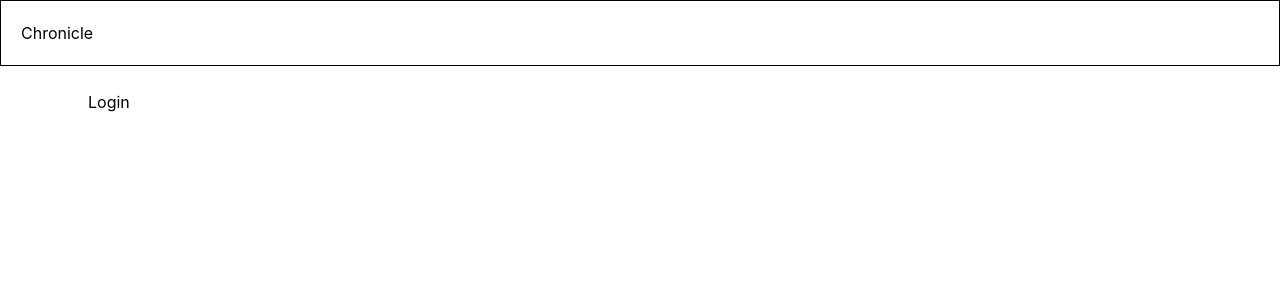
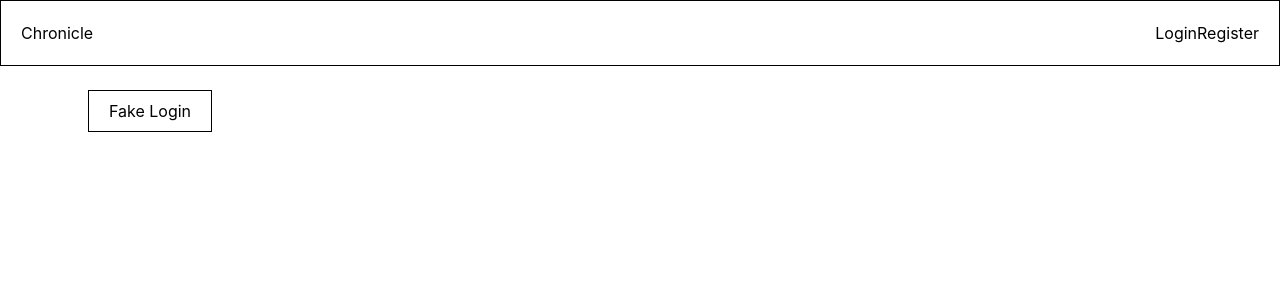
Before and after one commit to mohit-prashant01/chronicle, a React app in the folder frontend/: page /login in a window 1280 px wide. Shown: the top 300 px of the page. Built offline with nearby package versions, Linux system fonts and the light colour scheme; the HTML template or start-up script is replaced by a standard one.

Commit message:
Authentication Context + Global State

```diff
--- /dev/null
+++ b/frontend/src/context/AuthContext.jsx
@@ -0,0 +1,42 @@
+import {createContext, useContext, useEffect, useState} from "react"
+
+const AuthContext = createContext()
+
+export function AuthProvider({children}){
+    const[token,setToken]=useState(null)
+
+    useEffect(()=>{
+        const saved = localStorage.getItem("token")
+        if(saved){
+            setToken(saved)
+        }
+    },[])
+
+    function login(accessToken){
+        localStorage.setItem("token",accessToken)
+        setToken(accessToken)
+    }
+
+    function logout(){
+        localStorage.removeItem("token")
+        setToken(null)
+    }
+
+    return(
+        <AuthContext.Provider value = {
+            {
+                token,
+                isAuthenticated:!!token,
+                login,
+                logout
+            }
+        }>
+            {children}
+            </AuthContext.Provider>
+    )
+}
+
+
+export function useAuth(){
+    return useContext(AuthContext)
+}
--- a/frontend/src/layouts/MainLayout.jsx
+++ b/frontend/src/layouts/MainLayout.jsx
@@ -1,10 +1,29 @@
-import { Outlet } from "react-router-dom";
+import { Outlet,Link } from "react-router-dom";
+import { useAuth } from "../context/AuthContext";
 
 export default function MainLayout(){
+    const {isAuthenticated,logout}=useAuth()
+
     return(
         <div className="min-h-screen">
-            <nav className="p-5 border -b">
-                Chronicle
+            <nav className="p-5 border -b flex justify-between">
+                <Link to="/">Chronicle</Link>
+                <div className="fkex gao-4">
+                    {
+                        isAuthenticated?<>
+                            <button onClick={logout}>
+                                Logout
+                            </button>
+                            <Link to="/dashboard">
+                              Dashboard
+                            </Link>
+                        </>:
+                        <>
+                        <Link to="/login">Login</Link>
+                        <Link to="/register">Register</Link>
+                        </>
+                    }
+                </div>
             </nav>
 
             <main className="max-w-6xl mx-auto p-6">
--- a/frontend/src/main.jsx
+++ b/frontend/src/main.jsx
@@ -1,11 +1,17 @@
 import React from "react"
 import ReactDOM from "react-dom/client"
 import { RouterProvider } from "react-router-dom"
+import { AuthProvider } from "./context/AuthContext"
+import {router} from "./routes/router"
 import "./index.css"
-import { router } from "./routes/router"
+
 
 ReactDOM.createRoot(
   document.getElementById(
     "root"
   )
-).render(<RouterProvider router={router}/>)
+).render(
+  <AuthProvider>
+    <RouterProvider router={router}/>
+  </AuthProvider>
+)
--- a/frontend/src/pages/Login.jsx
+++ b/frontend/src/pages/Login.jsx
@@ -1,5 +1,11 @@
+import { useAuth } from "../context/AuthContext"
+
 export default function Login(){
+    const {login}=useAuth()
     return(
-        <h1>Login</h1>
+      <button className="border px-5 py-2"
+        onClick={()=>login("demo-token")}>
+        Fake Login
+      </button>
     )
 }
```
